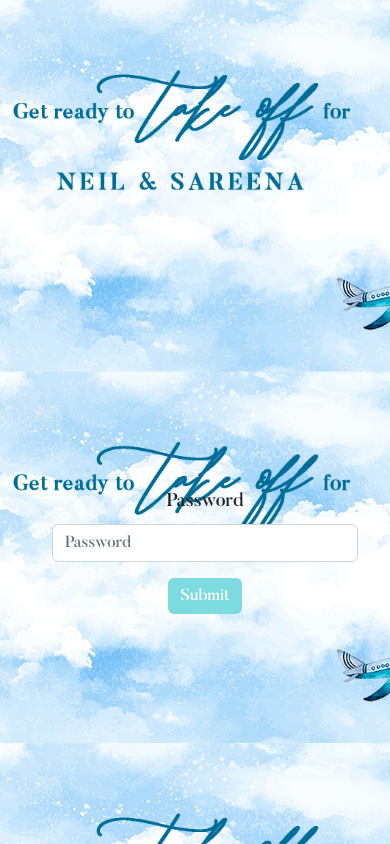
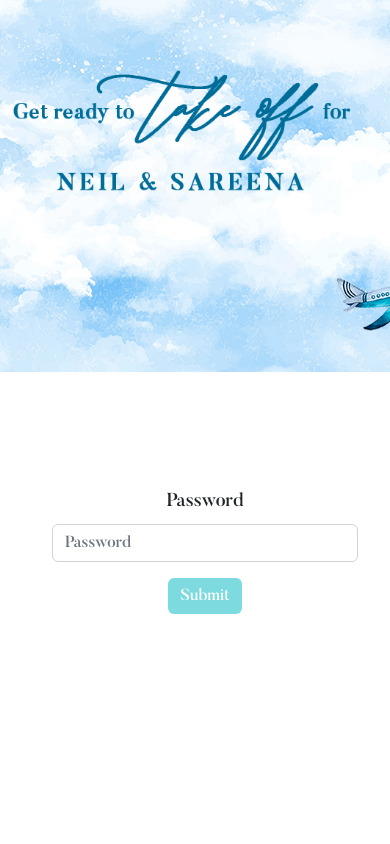
Before and after one commit to GeoffreyGichaga/saneerwedding, a React (Create React App) app: page / in a window 390 px wide. Built offline with nearby package versions, Linux system fonts and the light colour scheme; a web font is replaced by a local one.

Commit message:
correct typos

```diff
--- a/src/Styling/Home.css
+++ b/src/Styling/Home.css
@@ -566,9 +566,9 @@ font-family: 'Parisienne', cursive;
 @media (max-width: 480px) {
     .login{
         background-image: url("../Assets/passwordback.png");
-        background-repeat: repeat-y;
+        /* background-repeat: repeat-y; */
         background-size: 43rem;
-        background-position-y: 0%;
+        /* background-position-y: 0%; */
         background-position-x: 50%;
         /* content: ""; */
         /* top: 0;
```
